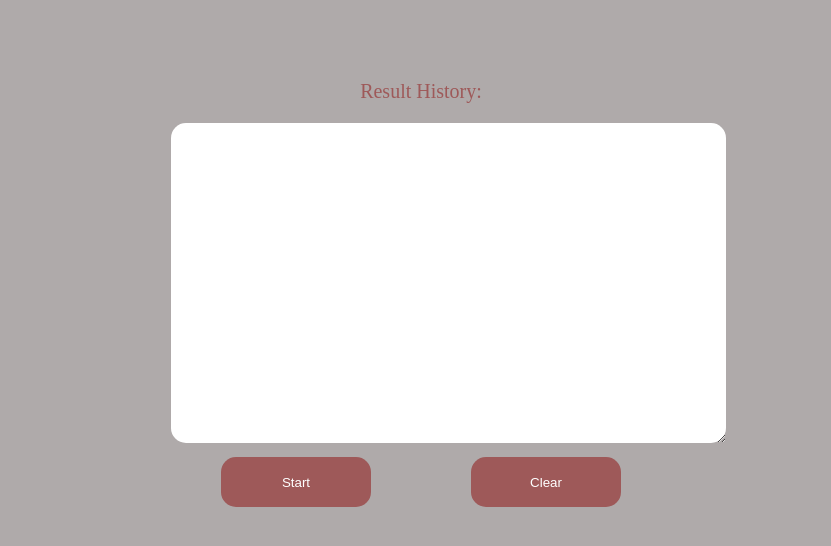
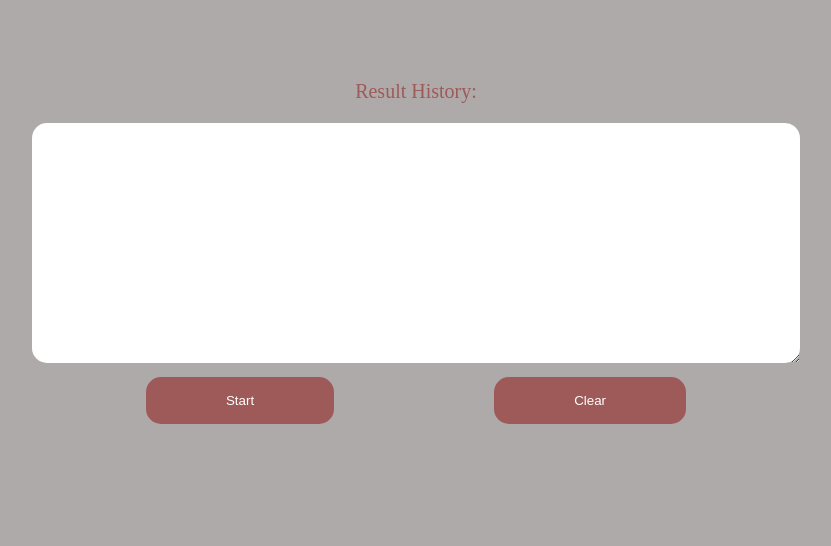
Before and after one commit to MariaBezdudnaya/SimpleCalculator-JS, a website built with Parcel: page index.html in a window 1280 px wide. Shown: the whole page, without its empty margins (224-1055 px from the left). Built offline with nearby package versions, Linux system fonts and the light colour scheme.

Commit message:
css media

```diff
--- a/styles.css
+++ b/styles.css
@@ -1,36 +1,45 @@
-body {
+html, body {
+    padding-top: 30px;
     background-color: #afaaaa;
+    margin: 0 auto;
+    width: 60vw;
 }
 .calculatorContainer {
-    margin: 80px auto;
-    max-width: 500px;
-    padding-left: 10px;
+    box-sizing: border-box;
+    width: 100%;
+    display: flex;
+    flex-direction: column;
+    align-items: center;
 }
-p{
+p {
     font-size: 20px;
     color: #9e5959;
     text-align: center;
 }
+#outputHistory {
+    box-sizing: border-box;
+    width: 60vw;
+    height: 30vh;
+    border: none;
+    padding: 10px 10px;
+    border: none;
+    border-radius: 15px;
+}
+
 .buttons {
-    max-width: 500px;
+    width: 100%;
     display: flex;
     justify-content: space-around;
+    justify-content: center;
+    gap: 10rem;
     margin-top: 10px;
-
-}
-textarea {
-    padding: 10px 10px;
-    border: none;;
-    border-radius: 15px;
 }
 button {
-    padding: 5px 10px;
+    padding: 1rem 5rem;
     background-color: #9e5959;
     color: #fff;
     border-radius: 15px;
     border: none;
-    width: 150px;
-    height: 50px;
     transition: 0.3s;
 }
 button:hover {
@@ -40,7 +49,12 @@ button:hover {
     cursor: pointer;
 }
 
-#outputHistory {
-    border: none; /* Убирает обводку */
-    outline: none; /* Убирает контур при фокусировке */
+@media screen and (max-width: 1100px) {
+    .buttons {
+        flex-direction: column;
+        gap: 0.8rem;
+    }
+    button {
+        width: 100%;
+    }
 }
```
